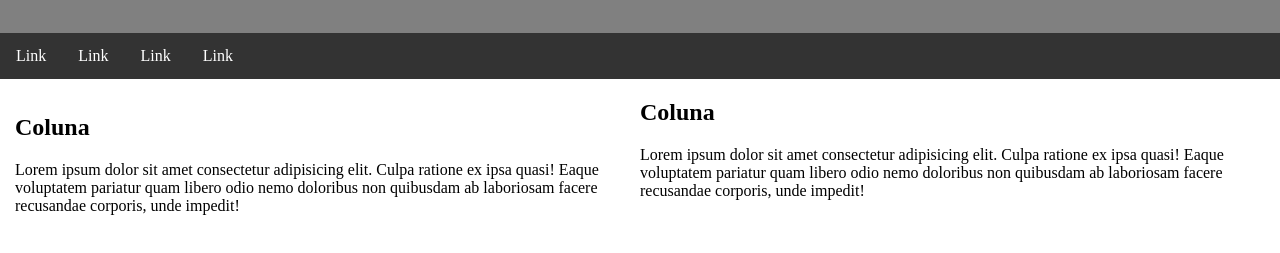
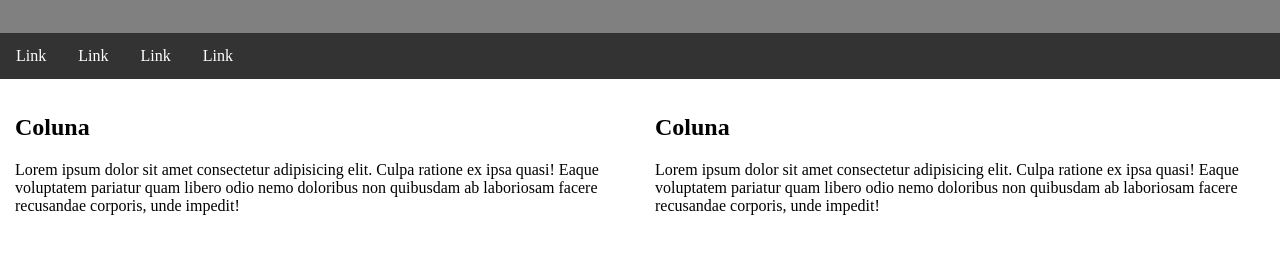
Before and after one commit to natsalete/Curso-HTML-Completo-4-Horas, a plain HTML site: page Semântico_Div/semantico.html in a window 1280 px wide. Shown: the part 121-374 px from the top of the page. Drawn offline with Linux system fonts and the light colour scheme.

Commit message:
fix: correções

```diff
--- a/Semântico_Div/semantico.html
+++ b/Semântico_Div/semantico.html
@@ -62,7 +62,7 @@
       </article>
     </section>
 
-    <section class="clouna-50">
+    <section class="coluna-50">
       <article>
         <h2>Coluna</h2>
         <p>
```
